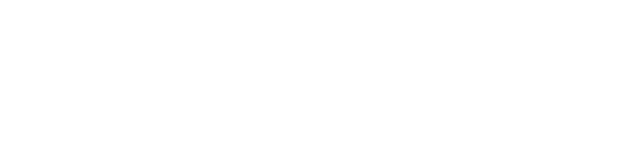
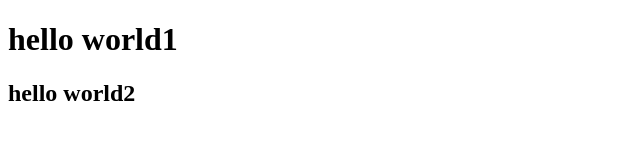
Before and after one commit to L1EugeneT/EugeneT, a plain HTML site: page index.html in a window 1280 px wide. Shown: the whole page, without its empty margins (0-640 px from the left). Drawn offline with Linux system fonts and the light colour scheme.

Commit message:
add h2 tittle

```diff
--- a/index.html
+++ b/index.html
@@ -3,9 +3,10 @@
 <head>
     <meta charset="UTF-8">
     <meta name="viewport" content="width=device-width, initial-scale=1.0">
-    <title>Document</title>
+    <title>qwe</title>
 </head>
 <body>
-
+    <h1>hello world1</h1>
+    <h2>hello world2</h2>
 </body>
 </html>
```
